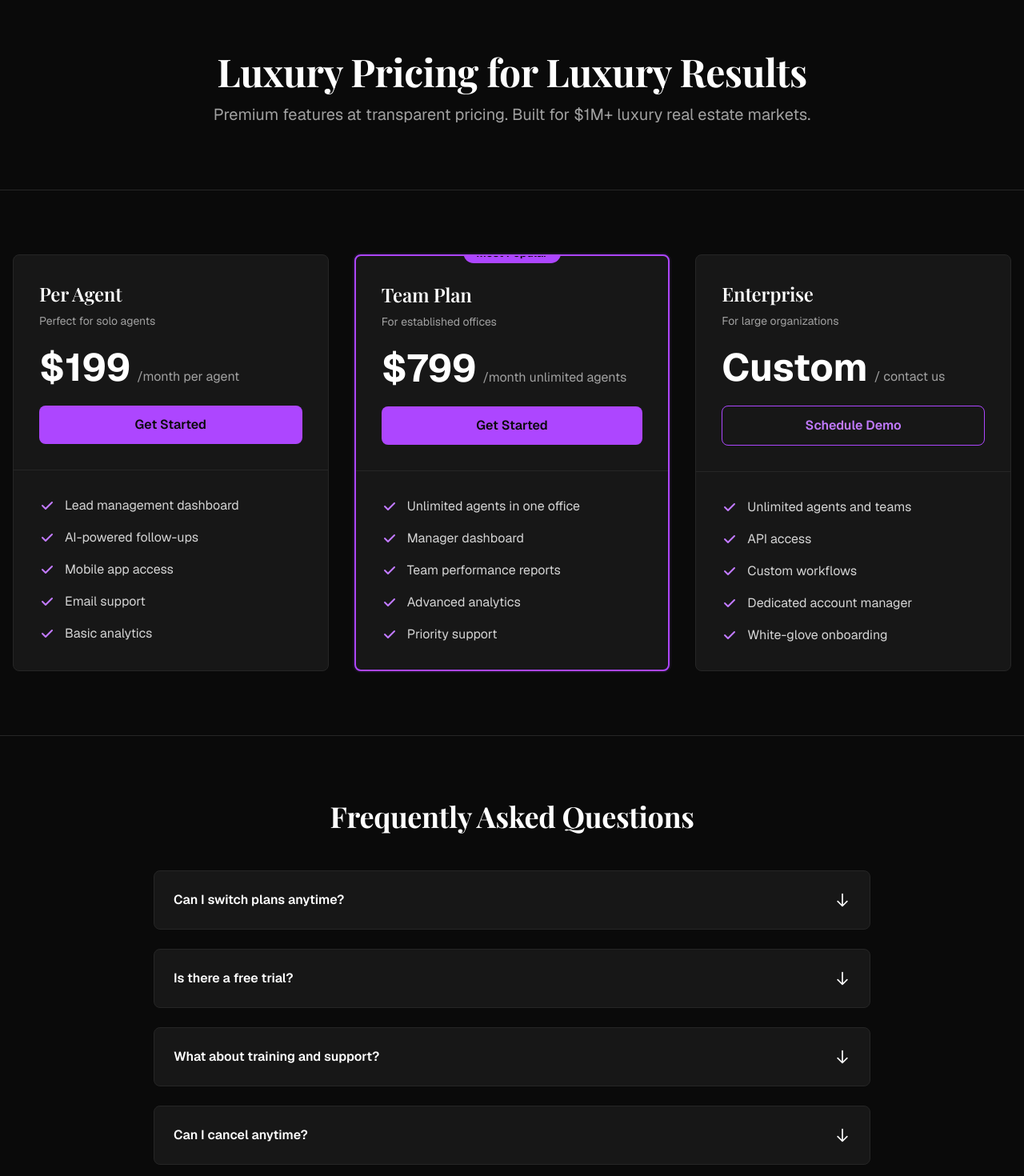
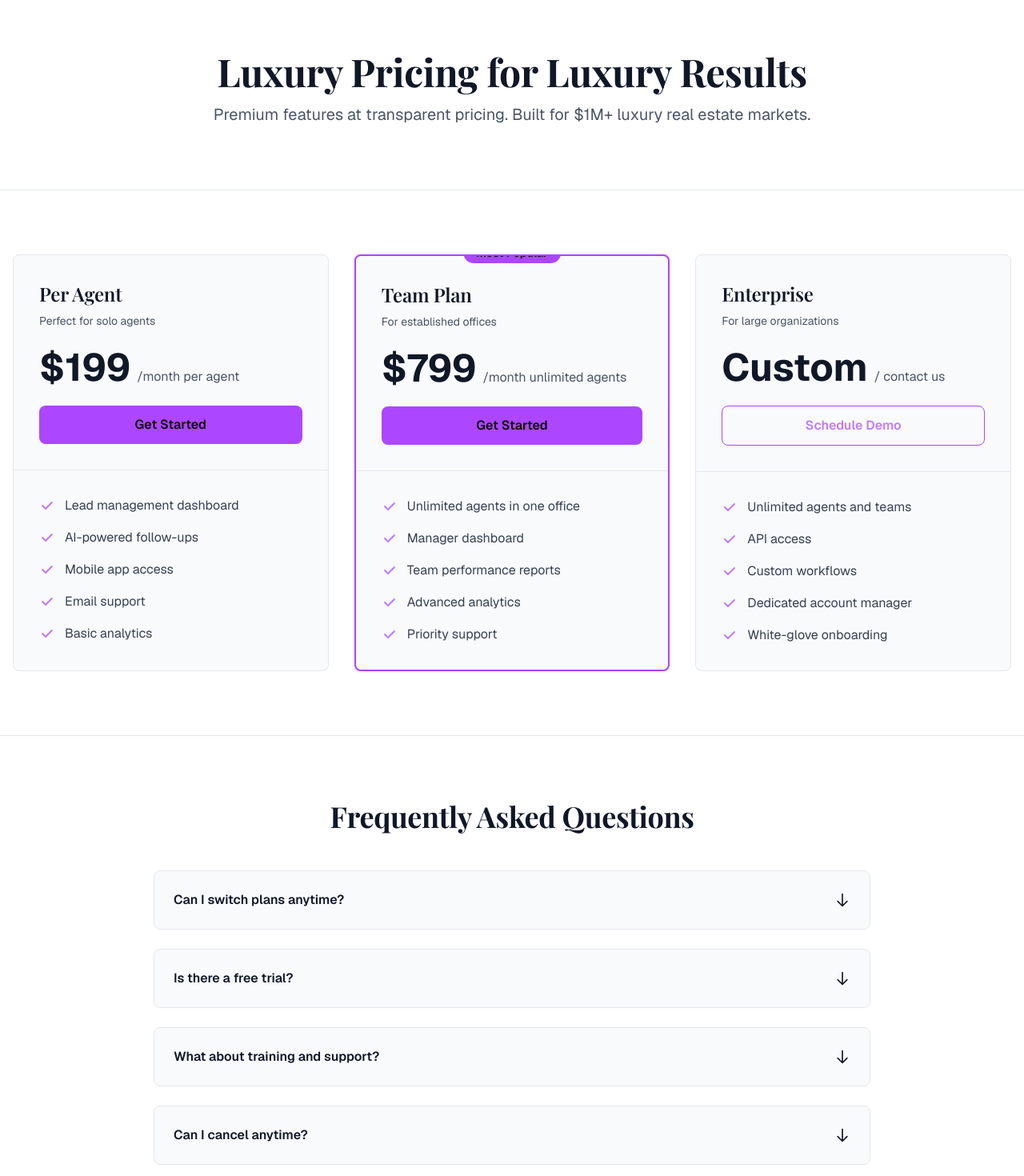
Before and after one commit to robopdesigns/luxeleadpro-site, a Next.js app: page /pricing in a window 1280 px wide. Shown: the part 80-1550 px from the top of the page at 80% size. Built offline with nearby package versions, Linux system fonts and the light colour scheme; no server answers; a web font is replaced by a local one.

Commit message:
MASSIVE FIX: All login pages → WHITE bg + BLACK text + NEW SVG logo. Pricing → WHITE. Complete modern rebrand

```diff
--- a/app/pricing/page.tsx
+++ b/app/pricing/page.tsx
@@ -11,14 +11,14 @@ export default function PricingPage() {
   return (
     <>
       <Header />
-      <main className="bg-neutral-950">
+      <main className="bg-white">
         {/* Header */}
-        <section className="px-4 py-20 border-b border-neutral-800">
+        <section className="px-4 py-20 border-b border-gray-200">
           <div className="max-w-4xl mx-auto text-center">
-            <h1 className="text-5xl font-display font-bold text-white mb-4">
+            <h1 className="text-5xl font-display font-bold text-gray-900 mb-4">
               Luxury Pricing for Luxury Results
             </h1>
-            <p className="text-xl text-neutral-400">
+            <p className="text-xl text-gray-600">
               Premium features at transparent pricing. Built for $1M+ luxury real estate markets.
             </p>
           </div>
@@ -29,17 +29,17 @@ export default function PricingPage() {
           <div className="max-w-7xl mx-auto">
             <div className="grid grid-cols-1 md:grid-cols-3 gap-8">
               {/* Tier 1: Per Agent */}
-              <div className="bg-neutral-900 border border-neutral-800 rounded-lg overflow-hidden hover:border-purple-500/50 transition">
-                <div className="p-8 border-b border-neutral-800">
-                  <h3 className="text-2xl font-semibold text-white mb-2">
+              <div className="bg-gray-50 border border-gray-200 rounded-lg overflow-hidden hover:border-purple-500/50 transition">
+                <div className="p-8 border-b border-gray-200">
+                  <h3 className="text-2xl font-semibold text-gray-900 mb-2">
                     Per Agent
                   </h3>
-                  <p className="text-neutral-400 text-sm mb-6">
+                  <p className="text-gray-600 text-sm mb-6">
                     Perfect for solo agents
                   </p>
                   <div className="mb-6">
-                    <span className="text-5xl font-bold text-white">$199</span>
-                    <span className="text-neutral-400 ml-2">/month per agent</span>
+                    <span className="text-5xl font-bold text-gray-900">$199</span>
+                    <span className="text-gray-600 ml-2">/month per agent</span>
                   </div>
                   <button className="w-full px-6 py-3 bg-purple-500 text-neutral-950 font-semibold rounded-lg hover:bg-purple-400 transition">
                     Get Started
@@ -60,7 +60,7 @@ export default function PricingPage() {
                           clipRule="evenodd"
                         />
                       </svg>
-                      <span className="text-neutral-300">Lead management dashboard</span>
+                      <span className="text-gray-700">Lead management dashboard</span>
                     </div>
                     <div className="flex items-start gap-3">
                       <svg
@@ -74,7 +74,7 @@ export default function PricingPage() {
                           clipRule="evenodd"
                         />
                       </svg>
-                      <span className="text-neutral-300">AI-powered follow-ups</span>
+                      <span className="text-gray-700">AI-powered follow-ups</span>
                     </div>
                     <div className="flex items-start gap-3">
                       <svg
@@ -88,7 +88,7 @@ export default function PricingPage() {
                           clipRule="evenodd"
                         />
                       </svg>
-                      <span className="text-neutral-300">Mobile app access</span>
+                      <span className="text-gray-700">Mobile app access</span>
                     </div>
                     <div className="flex items-start gap-3">
                       <svg
@@ -102,7 +102,7 @@ export default function PricingPage() {
                           clipRule="evenodd"
                         />
                       </svg>
-                      <span className="text-neutral-300">Email support</span>
+                      <span className="text-gray-700">Email support</span>
                     </div>
                     <div className="flex items-start gap-3">
                       <svg
@@ -116,30 +116,30 @@ export default function PricingPage() {
                           clipRule="evenodd"
                         />
                       </svg>
-                      <span className="text-neutral-300">Basic analytics</span>
+                      <span className="text-gray-700">Basic analytics</span>
                     </div>
                   </div>
                 </div>
               </div>
 
               {/* Tier 2: Team Plan (Featured) */}
-              <div className="bg-neutral-900 border-2 border-purple-500 rounded-lg overflow-hidden ring-2 ring-purple-500/10 relative">
+              <div className="bg-gray-50 border-2 border-purple-500 rounded-lg overflow-hidden ring-2 ring-purple-500/10 relative">
                 <div className="absolute -top-4 left-1/2 -translate-x-1/2">
                   <span className="px-4 py-1 bg-purple-500 text-neutral-950 text-sm font-semibold rounded-full">
                     Most Popular
                   </span>
                 </div>
 
-                <div className="p-8 border-b border-neutral-800">
-                  <h3 className="text-2xl font-semibold text-white mb-2">
+                <div className="p-8 border-b border-gray-200">
+                  <h3 className="text-2xl font-semibold text-gray-900 mb-2">
                     Team Plan
                   </h3>
-                  <p className="text-neutral-400 text-sm mb-6">
+                  <p className="text-gray-600 text-sm mb-6">
                     For established offices
                   </p>
                   <div className="mb-6">
-                    <span className="text-5xl font-bold text-white">$799</span>
-                    <span className="text-neutral-400 ml-2">/month unlimited agents</span>
+                    <span className="text-5xl font-bold text-gray-900">$799</span>
+                    <span className="text-gray-600 ml-2">/month unlimited agents</span>
                   </div>
                   <button className="w-full px-6 py-3 bg-purple-500 text-neutral-950 font-semibold rounded-lg hover:bg-purple-400 transition">
                     Get Started
@@ -160,7 +160,7 @@ export default function PricingPage() {
                           clipRule="evenodd"
                         />
                       </svg>
-                      <span className="text-neutral-300">
+                      <span className="text-gray-700">
                         Unlimited agents in one office
                       </span>
                     </div>
@@ -176,7 +176,7 @@ export default function PricingPage() {
                           clipRule="evenodd"
                         />
                       </svg>
-                      <span className="text-neutral-300">Manager dashboard</span>
+                      <span className="text-gray-700">Manager dashboard</span>
                     </div>
                     <div className="flex items-start gap-3">
                       <svg
@@ -190,7 +190,7 @@ export default function PricingPage() {
                           clipRule="evenodd"
                         />
                       </svg>
-                      <span className="text-neutral-300">Team performance reports</span>
+                      <span className="text-gray-700">Team performance reports</span>
                     </div>
                     <div className="flex items-start gap-3">
                       <svg
@@ -204,7 +204,7 @@ export default function PricingPage() {
                           clipRule="evenodd"
                         />
                       </svg>
-                      <span className="text-neutral-300">Advanced analytics</span>
+                      <span className="text-gray-700">Advanced analytics</span>
                     </div>
                     <div className="flex items-start gap-3">
                       <svg
@@ -218,24 +218,24 @@ export default function PricingPage() {
                           clipRule="evenodd"
                         />
                       </svg>
-                      <span className="text-neutral-300">Priority support</span>
+                      <span className="text-gray-700">Priority support</span>
                     </div>
                   </div>
                 </div>
               </div>
 
               {/* Tier 3: Enterprise */}
-              <div className="bg-neutral-900 border border-neutral-800 rounded-lg overflow-hidden hover:border-purple-500/50 transition">
-                <div className="p-8 border-b border-neutral-800">
-                  <h3 className="text-2xl font-semibold text-white mb-2">
+              <div className="bg-gray-50 border border-gray-200 rounded-lg overflow-hidden hover:border-purple-500/50 transition">
+                <div className="p-8 border-b border-gray-200">
+                  <h3 className="text-2xl font-semibold text-gray-900 mb-2">
                     Enterprise
                   </h3>
-                  <p className="text-neutral-400 text-sm mb-6">
+                  <p className="text-gray-600 text-sm mb-6">
                     For large organizations
                   </p>
                   <div className="mb-6">
-                    <span className="text-5xl font-bold text-white">Custom</span>
-                    <span className="text-neutral-400 ml-2">/ contact us</span>
+                    <span className="text-5xl font-bold text-gray-900">Custom</span>
+                    <span className="text-gray-600 ml-2">/ contact us</span>
                   </div>
                   <button className="w-full px-6 py-3 border border-purple-500 text-purple-400 font-semibold rounded-lg hover:bg-purple-500/10 transition">
                     Schedule Demo
@@ -256,7 +256,7 @@ export default function PricingPage() {
                           clipRule="evenodd"
                         />
                       </svg>
-                      <span className="text-neutral-300">
+                      <span className="text-gray-700">
                         Unlimited agents and teams
                       </span>
                     </div>
@@ -272,7 +272,7 @@ export default function PricingPage() {
                           clipRule="evenodd"
                         />
                       </svg>
-                      <span className="text-neutral-300">API access</span>
+                      <span className="text-gray-700">API access</span>
                     </div>
                     <div className="flex items-start gap-3">
                       <svg
@@ -286,7 +286,7 @@ export default function PricingPage() {
                           clipRule="evenodd"
                         />
                       </svg>
-                      <span className="text-neutral-300">Custom workflows</span>
+                      <span className="text-gray-700">Custom workflows</span>
                     </div>
                     <div className="flex items-start gap-3">
                       <svg
@@ -300,7 +300,7 @@ export default function PricingPage() {
                           clipRule="evenodd"
                         />
                       </svg>
-                      <span className="text-neutral-300">Dedicated account manager</span>
+                      <span className="text-gray-700">Dedicated account manager</span>
                     </div>
                     <div className="flex items-start gap-3">
                       <svg
@@ -314,7 +314,7 @@ export default function PricingPage() {
                           clipRule="evenodd"
                         />
                       </svg>
-                      <span className="text-neutral-300">White-glove onboarding</span>
+                      <span className="text-gray-700">White-glove onboarding</span>
                     </div>
                   </div>
                 </div>
@@ -324,15 +324,15 @@ export default function PricingPage() {
         </section>
 
         {/* FAQ */}
-        <section className="px-4 py-20 border-t border-neutral-800">
+        <section className="px-4 py-20 border-t border-gray-200">
           <div className="max-w-4xl mx-auto">
-            <h2 className="text-4xl font-display font-bold text-white mb-12 text-center">
+            <h2 className="text-4xl font-display font-bold text-gray-900 mb-12 text-center">
               Frequently Asked Questions
             </h2>
 
             <div className="space-y-6">
-              <details className="group bg-neutral-900 border border-neutral-800 rounded-lg p-6">
-                <summary className="flex cursor-pointer items-center justify-between font-semibold text-white">
+              <details className="group bg-gray-50 border border-gray-200 rounded-lg p-6">
+                <summary className="flex cursor-pointer items-center justify-between font-semibold text-gray-900">
                   Can I switch plans anytime?
                   <span className="transition group-open:rotate-180">
                     <svg
@@ -350,14 +350,14 @@ export default function PricingPage() {
                     </svg>
                   </span>
                 </summary>
-                <p className="text-neutral-400 mt-4">
+                <p className="text-gray-600 mt-4">
                   Yes! You can upgrade or downgrade your plan anytime. Changes take effect
                   at the start of your next billing cycle.
                 </p>
               </details>
 
-              <details className="group bg-neutral-900 border border-neutral-800 rounded-lg p-6">
-                <summary className="flex cursor-pointer items-center justify-between font-semibold text-white">
+              <details className="group bg-gray-50 border border-gray-200 rounded-lg p-6">
+                <summary className="flex cursor-pointer items-center justify-between font-semibold text-gray-900">
                   Is there a free trial?
                   <span className="transition group-open:rotate-180">
                     <svg
@@ -375,14 +375,14 @@ export default function PricingPage() {
                     </svg>
                   </span>
                 </summary>
-                <p className="text-neutral-400 mt-4">
+                <p className="text-gray-600 mt-4">
                   Yes! All new agents get a 14-day free trial with full access to all
                   features. No credit card required.
                 </p>
               </details>
 
-              <details className="group bg-neutral-900 border border-neutral-800 rounded-lg p-6">
-                <summary className="flex cursor-pointer items-center justify-between font-semibold text-white">
+              <details className="group bg-gray-50 border border-gray-200 rounded-lg p-6">
+                <summary className="flex cursor-pointer items-center justify-between font-semibold text-gray-900">
                   What about training and support?
                   <span className="transition group-open:rotate-180">
                     <svg
@@ -400,15 +400,15 @@ export default function PricingPage() {
                     </svg>
                   </span>
                 </summary>
-                <p className="text-neutral-400 mt-4">
+                <p className="text-gray-600 mt-4">
                   We provide onboarding training, video tutorials, and comprehensive
                   documentation. Team Plan and Enterprise customers get priority phone
                   support.
                 </p>
               </details>
 
-              <details className="group bg-neutral-900 border border-neutral-800 rounded-lg p-6">
-                <summary className="flex cursor-pointer items-center justify-between font-semibold text-white">
+              <details className="group bg-gray-50 border border-gray-200 rounded-lg p-6">
+                <summary className="flex cursor-pointer items-center justify-between font-semibold text-gray-900">
                   Can I cancel anytime?
                   <span className="transition group-open:rotate-180">
                     <svg
@@ -426,7 +426,7 @@ export default function PricingPage() {
                     </svg>
                   </span>
                 </summary>
-                <p className="text-neutral-400 mt-4">
+                <p className="text-gray-600 mt-4">
                   Absolutely. No long-term contracts. Cancel anytime before your billing
                   date.
                 </p>
@@ -438,10 +438,10 @@ export default function PricingPage() {
         {/* Final CTA */}
         <section className="px-4 py-20">
           <div className="max-w-4xl mx-auto bg-gradient-to-r from-neutral-900 to-neutral-800 border border-neutral-700 rounded-lg p-12 text-center">
-            <h2 className="text-3xl font-display font-bold text-white mb-4">
+            <h2 className="text-3xl font-display font-bold text-gray-900 mb-4">
               Ready to close more luxury deals?
             </h2>
-            <p className="text-neutral-300 mb-8">
+            <p className="text-gray-700 mb-8">
               Start your free trial today. No credit card required.
             </p>
             {!user ? (
```
Also changed, not shown: app/manager/login/page.tsx (+7 -5 lines).
